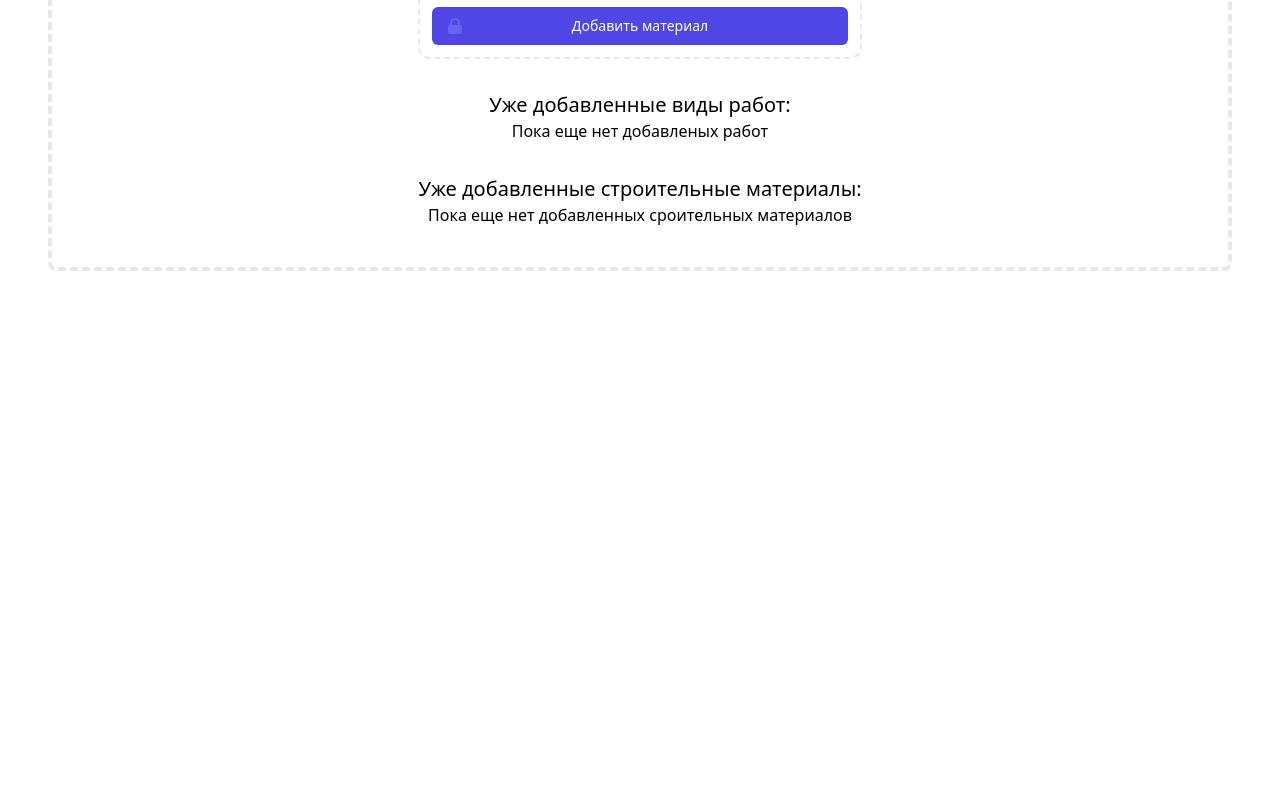
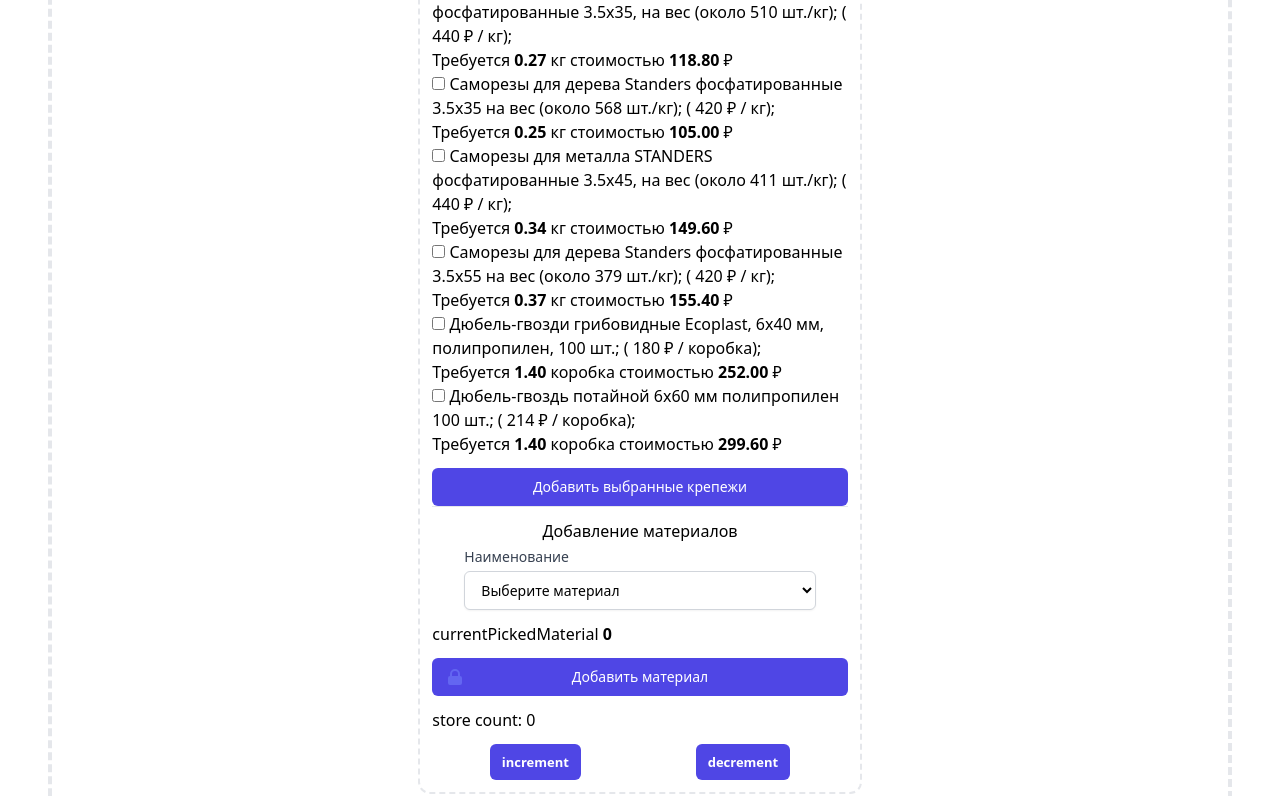
Before and after one commit to nvlight/home_calc, a Vue app in the folder vue/: page /get-started in a window 1280 px wide. Shown: the part 1630-2426 px from the top of the page. Before the commit the page ends 1949 px from the top, so only its background shows below. Built offline with nearby package versions, Linux system fonts and the light colour scheme.

Commit message:
first part of add Fasteners for CeilingCalc is done!

```diff
--- a/vue/src/components/BuildingMaterial.vue
+++ b/vue/src/components/BuildingMaterial.vue
@@ -1,5 +1,5 @@
 <template>
-    <h1 class="mt-3 font-light  text-center">Добавление расходных материалов для натяжного потолка</h1>
+    <h1 class="mt-3 font-light  text-center">Добавление материалов</h1>
     <div class="min-h-full flex items-center justify-center pt-1 px-4 sm:px-6 lg:px-8">
         <div class="col-span-9 sm:col-span-3 w-full" style="">
             <label for="material_name" class="block text-sm font-medium text-gray-700">Наименование</label>
--- a/vue/src/components/CeilingCalc.vue
+++ b/vue/src/components/CeilingCalc.vue
@@ -173,18 +173,79 @@
             Добавить всю сумму
         </button>
 
+        <div>
+            <h1 class="mt-3 font-light  text-center"
+                >Подсчет и добавление расходных материалов для натяжного потолка</h1>
+            <p>
+                Периметр багетов: <strong>{{ getCustomPerimeter }}</strong> метров
+            </p>
+            <p>
+                Требуется крепежа: <strong>{{getFastenerUnitsNumber}}</strong> единиц
+            </p>
+
+            <div class="mt-3">
+                <strong>Выберите нужные крепежи</strong>
+
+                <div>
+                    <template
+                        v-for="(fastener, index) in fasteners"
+                    >
+                        <label :for="'ch_'+fastener.id"
+                           class="block"
+                        >
+                            <input type="checkbox" name="CeilingCalcMaterialsCalced[]"
+                                   :value="fastener.id"
+                                   :id="'ch_'+fastener.id"
+                                   :checked="index == 0 "
+                            >
+                            {{ fastener.name }}; ( {{ fastener.price }} {{ fastener.current }} / {{ fastener.measure }});
+                            <br>
+                            Требуется <strong>{{ fastenerNeedWeight(getFastenerUnitsNumber, fastener.unit_count) }}</strong> {{ fastener.measure }}
+                            стоимостью <strong>{{ fastenerPriceForWeigth(
+                                fastenerNeedWeight(getFastenerUnitsNumber,
+                                    fastener.unit_count), fastener.price) }} </strong> {{ fastener.current }}
+                        </label>
+                    </template>
+                </div>
+            </div>
+
+            <button @click=""
+                    class="mt-3 group relative w-full flex justify-center py-2 px-4 border border-transparent text-sm font-medium rounded-md text-white bg-indigo-600 hover:bg-indigo-700 focus:outline-none focus:ring-2 focus:ring-offset-2 focus:ring-indigo-500">
+                Добавить выбранные крепежи
+            </button>
+
+            <hr>
+        </div>
+
         <BuildingMaterial>
         </BuildingMaterial>
+
+        <div class="mt-3">
+            <p>store count: {{storeCount}}</p>
+            <div class="mt-3 flex justify-around">
+                <button
+                    class="pointer-events-auto rounded-md bg-indigo-600 py-2 px-3 text-[0.8125rem] font-semibold leading-5 text-white hover:bg-indigo-500"
+                    @click="storeIncrement"
+                >increment</button>
+                <button class=" pointer-events-auto rounded-md bg-indigo-600 py-2 px-3 text-[0.8125rem] font-semibold leading-5 text-white hover:bg-indigo-500"
+                    @click="storeDecrement"
+                >decrement</button>
+            </div>
+        </div>
+
+
 
     </div>
 </template>
 
 <script>
 import BuildingMaterial from "../components/BuildingMaterial.vue";
+import store from "../store/index.js";
+import { mapState } from "vuex";
 
 export default {
     name: 'CeilingCalc',
-    props: ['square', 'perimeter'],
+    props: ['square', 'perimeter', 'roomSizes'],
     components: { BuildingMaterial },
     data(){
         return{
@@ -300,9 +361,24 @@ export default {
                     price: 3500,
                 },
             ],
+            fastenersCals: null,
         }
     },
     methods:{
+        fastenerNeedWeight(needFastenerCount, unitCount){
+            return (needFastenerCount / unitCount).toFixed(2);
+        },
+        fastenerPriceForWeigth(needWeight, price){
+            return (needWeight * price).toFixed(2);
+        },
+        storeIncrement(){
+            //this.$store.commit('increment');
+            store.commit('increment');
+        },
+        storeDecrement(){
+            this.$store.commit('decrement');
+            //store.commit('decrement');
+        },
         updatePerimeter() {
             this.customPerimeter = +(this.customSizes.s1) +
                 +(this.customSizes.s2) +
@@ -321,7 +397,9 @@ export default {
             this.updateCustomPerimeter();
         },
         updateCustomPerimeter(){
-            this.baget.count = this.calcCustomPerimeter();
+            let customPer = this.calcCustomPerimeter();
+            this.baget.count = customPer;
+            return customPer;
         },
         calcCustomPerimeter(){
             let per = this.perimeter;
@@ -336,7 +414,17 @@ export default {
             this.isCustomSizes = this.isCustomSizes ? false : true;
 
             this.updateCustomPerimeter();
+
+            //
+            if (this.isCustomSizes){
+                this.setCustomSizesFromParent();
+            }
+
             this.calcCeil();
+        },
+        setCustomSizesFromParent(){
+            // roomSizes
+            this.customSizes = this.roomSizes;
         },
         addCalcedCeil(){
             if (!this.choosedCeiling.selected_id.length){
@@ -366,9 +454,24 @@ export default {
                 }
                 //console.log('summ: '+summ);
             }
-        }
+        },
+
     },
     computed:{
+        ...mapState({
+            storeCount: state => state.count,
+        }),
+        // storeCount() {
+        //     //return this.$store.state.count;
+        //     return store.state.count;
+        // },
+
+        fasteners(){
+            return this.$store.state.buildingMaterials.filter(
+                mt => mt.category === 'fasteners'
+            );
+        },
+
         bagetSumm() {
             return this.baget.count * this.baget.price;
         },
@@ -392,19 +495,24 @@ export default {
               price: summ,
           }
         },
+        getCustomPerimeter(){
+            return this.updateCustomPerimeter();
+        },
+        getFastenerUnitsNumber(){
+            let per = this.getCustomPerimeter;
+            let widthDiff = 10; // sm
+            return per * widthDiff;
+        },
     },
     created(){
-        console.log('created: ');
+        //console.log('created: ');
         this.baget.count = this.perimeter;
-        //console.log(this.perimeter);
     },
     beforeMount() {
-        console.log('beforeMount: ');
-        //console.log(this.perimeter);
+        //console.log('beforeMount: ');
     },
     mounted() {
-        console.log('mounted: ');
-        //console.log(this.perimeter);
+        //console.log('mounted: ');
     }
 }
 
--- a/vue/src/components/RoomSize.vue
+++ b/vue/src/components/RoomSize.vue
@@ -88,6 +88,7 @@
                     @addCalcedCeiling="addCalcedCeilingHandler"
                     :square="room.square.ceiling"
                     :perimeter="room.perimeter"
+                    :roomSizes="room.sizes"
                 >
                 </CeilingCalc>
             </div>
--- a/vue/src/main.js
+++ b/vue/src/main.js
@@ -2,7 +2,9 @@ import { createApp } from 'vue'
 import './index.css'
 import App from './App.vue'
 import router from "./router/index.js";
+import store from "./store/index.js";
 
-createApp(App)
+const vm = createApp(App)
     .use(router)
+    .use(store)
     .mount('#app')
--- a/vue/src/store/index.js
+++ b/vue/src/store/index.js
@@ -2,6 +2,7 @@ import {createStore} from "vuex";
 
 const store = createStore({
     state:{
+        count: 0,
         user:{
             data: {},
             token: sessionStorage.getItem('TOKEN'),
@@ -9,18 +10,22 @@ const store = createStore({
         buildingMaterials: [
             {
                 id: 82239108,
+                category: 'fasteners',
                 name: 'Саморезы для металла STANDERS фосфатированные 3.5x35, на вес (около 510 шт./кг)',
                 description: '',
                 price: 440,
+                unit_count: 510,
                 current: '₽',
                 measure: 'кг',
                 url: 'https://leroymerlin.ru/product/samorezy-dlya-metalla-standers-fosfatirovannye-35x35-82239108/',
             },
             {
                 id: 82239655,
+                category: 'fasteners',
                 name: 'Саморезы для дерева Standers фосфатированные 3.5x35 на вес (около 568 шт./кг)',
                 description: '',
                 price: 420,
+                unit_count: 568,
                 current: '₽',
                 measure: 'кг',
                 url: 'https://leroymerlin.ru/product/samorezy-dlya-dereva-standers-fosfatirovannye-35x35-na-ves-okolo-568-sht-kg-82239655',
@@ -28,18 +33,22 @@ const store = createStore({
 
             {
                 id: 82239109,
+                category: 'fasteners',
                 name: 'Саморезы для металла STANDERS фосфатированные 3.5x45, на вес (около 411 шт./кг)',
                 description: '',
                 price: 440,
+                unit_count: 411,
                 current: '₽',
                 measure: 'кг',
                 url: 'https://leroymerlin.ru/product/samorezy-dlya-metalla-standers-fosfatirovannye-35x45-82239109/',
             },
             {
                 id: 82239659,
+                category: 'fasteners',
                 name: 'Саморезы для дерева Standers фосфатированные 3.5x55 на вес (около 379 шт./кг)',
                 description: '',
                 price: 420,
+                unit_count: 379,
                 current: '₽',
                 measure: 'кг',
                 url: 'https://leroymerlin.ru/product/samorezy-dlya-dereva-standers-fosfatirovannye-35x55-na-ves-okolo-379-sht-kg-82239659',
@@ -48,26 +57,44 @@ const store = createStore({
 
             {
                 id: 82716893,
+                category: 'fasteners',
                 name: 'Дюбель-гвозди грибовидные Ecoplast, 6x40 мм, полипропилен, 100 шт.',
                 description: '',
                 price: 180,
+                unit_count: 100,
                 current: '₽',
                 measure: 'коробка',
                 url: 'https://leroymerlin.ru/product/dyubel-gvozdi-gribovidnye-ecoplast-82716893/',
             },
             {
                 id: 84177366,
+                category: 'fasteners',
                 name: 'Дюбель-гвоздь потайной 6х60 мм полипропилен 100 шт.',
                 description: '',
                 price: 214,
+                unit_count: 100,
                 current: '₽',
                 measure: 'коробка',
                 url: 'https://leroymerlin.ru/product/dyubel-gvozd-potaynoy-6h60-mm-polipropilen-100-sht--84177366/',
             },
 
+            {
+                id: 12593034,
+                category: 'gipsokarton',
+                name: 'Гипсокартон 12.5 мм 2500х1200 3 м²',
+                description: '',
+                price: 321,
+                unit_count: 1,
+                current: '₽',
+                measure: 'штука',
+                url: 'https://leroymerlin.ru/product/gipsokarton-125-mm-2500x1200-3-m-12593034/',
+            },
+
         ],
     },
-    getters:{},
+    getters:{
+
+    },
     actions:{
         getSurvey({commit}, id){
             commit('setCurrentSurveyLoading', true);
@@ -83,8 +110,33 @@ const store = createStore({
                     throw err;
                 });
         },
+        getFastenersForCeilingCalc({commit}){
+            let needMaterials = [];
+            const needIds = [
+                82239108,
+                82239655,
+                82239109,
+                82239659,
+                82716893,
+                84177366,
+            ];
+            const allMaterials = store.state.buildingMaterials;
+            for(let i=0; i<allMaterials.length; i++){
+                if ( needIds.includes(allMaterials[i].id) ){
+                    needMaterials.push(allMaterials[i]);
+                }
+            }
+            //console.log(needMaterials);
+            return needMaterials;
+        }
     },
     mutations:{
+        increment (state){
+            state.count++;
+        },
+        decrement (state){
+            state.count--;
+        },
         setCurrentSurveyLoading: (state, loading) => {
             state.currentSurvey.loading = loading;
         },
```
